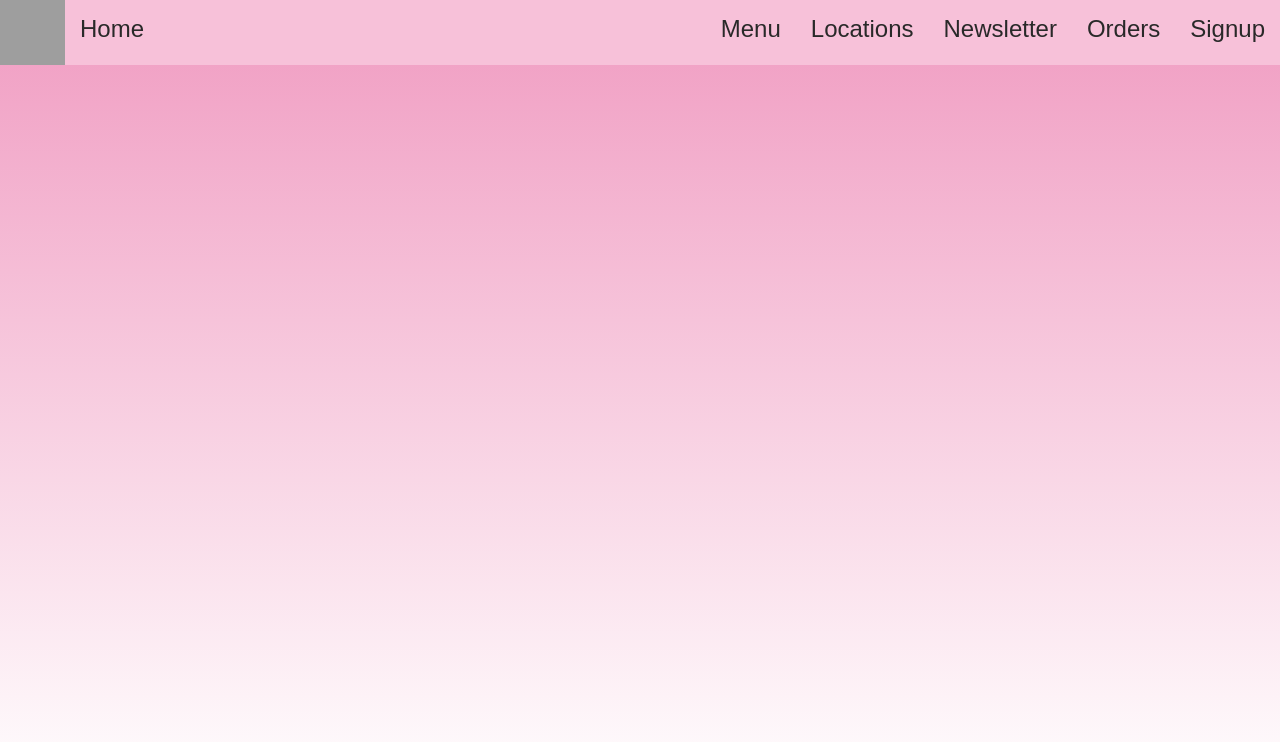
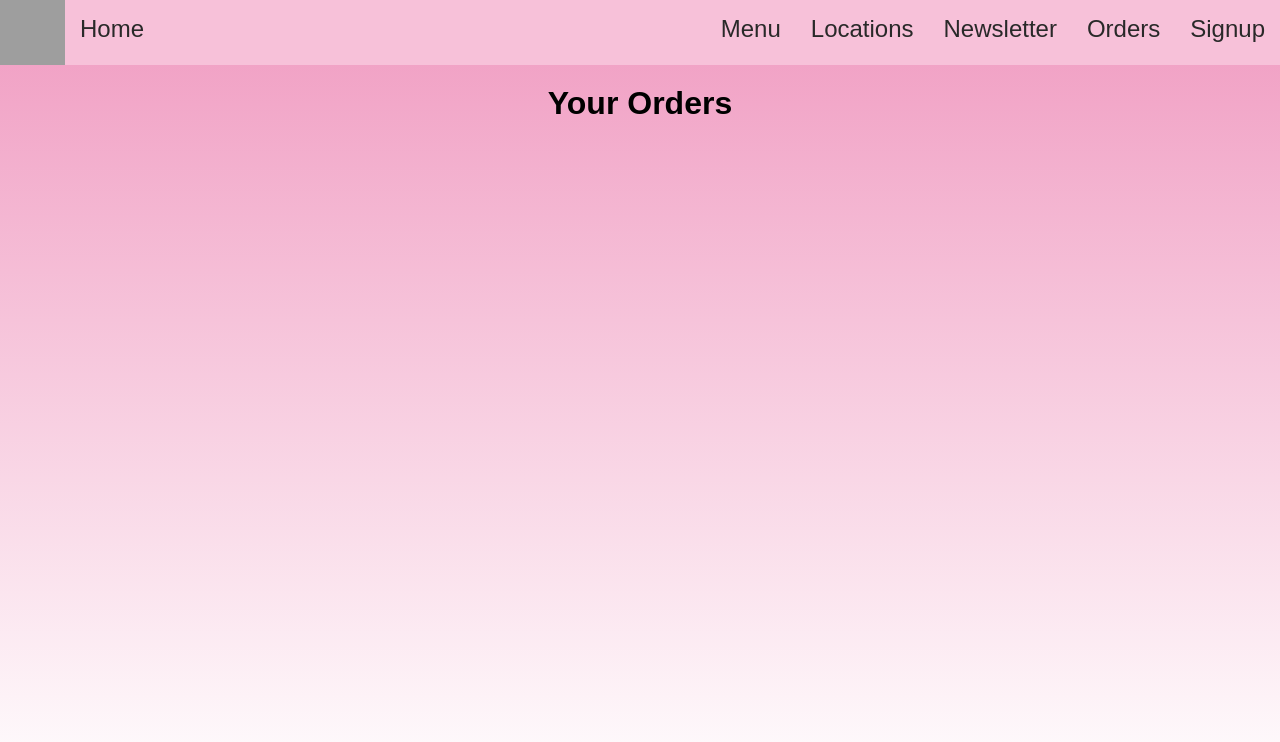
Before and after one commit to LumaGinge/DIS, a website: page public/orders.html in a window 1280 px wide. Drawn offline with Linux system fonts and the light colour scheme; files that its build step writes are made by us from their sources; no server answers; grey boxes are pictures that could not be loaded; files whose address does not match are found by name.

Commit message:
css menu og orders

```diff
--- a/public/orders.html
+++ b/public/orders.html
@@ -20,12 +20,11 @@
     <li style="float:right"><a href="/static/locations.html">Locations</a></li>
     <li style="float:right"><a href="/protected/menu">Menu</a></li>
   </ul>
-
-  <div id="orders-container">
+  <h1 class="center-text">Your Orders</h1>
+  <div class="orders-container" id="orders-container">
     <!-- Orders will be displayed here -->
   </div>
 
   <script src="/static/scripts/orders.js"></script>
-  <script src="/static/scripts/navbar.js" defer></script>
 </body>
 </html>
--- a/public/styles/orders.css
+++ b/public/styles/orders.css
@@ -5,17 +5,22 @@ body {
   padding: 0;
 }
 
+.center-text {
+  text-align: center;
+  margin-top: 20px;
+}
+
 .orders-container {
   display: flex;
-    flex-wrap: wrap; /* Wrap orders horizontally */
+  flex-wrap: wrap; /* Allow wrapping to the next line */
+  justify-content: center; /* Center the orders horizontally */
   gap: 20px; /* Space between orders */
   padding: 20px;
-    justify-content: center; /* Center align items */
 }
 
 .order {
-    flex: 1 1 300px; /* Make each order take up to 300px and be responsive */
-    max-width: 300px; /* Set a maximum width to ensure proper wrapping */
+  flex: 1 1 calc(33.333% - 40px); /* Allow the order to grow and shrink, with a base width of 33.333% minus the gap */
+  max-width: 300px; /* Set a maximum width for each order */
   border: 1px solid #ddd;
   border-radius: 15px; /* Match the theme with rounded corners */
   background-color: #ffe6f0; /* Light pink background to fit the theme */
```
Lines whose indentation alone changed are shown as unchanged.
